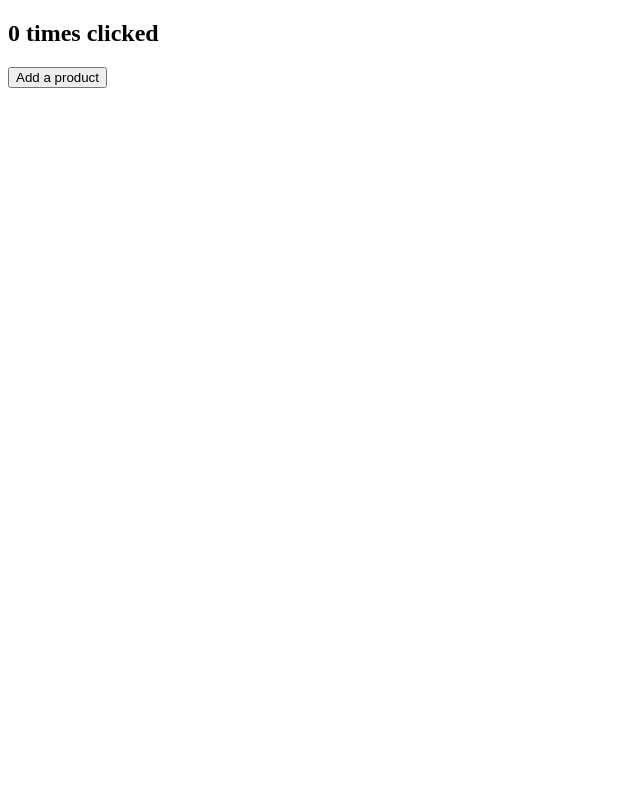
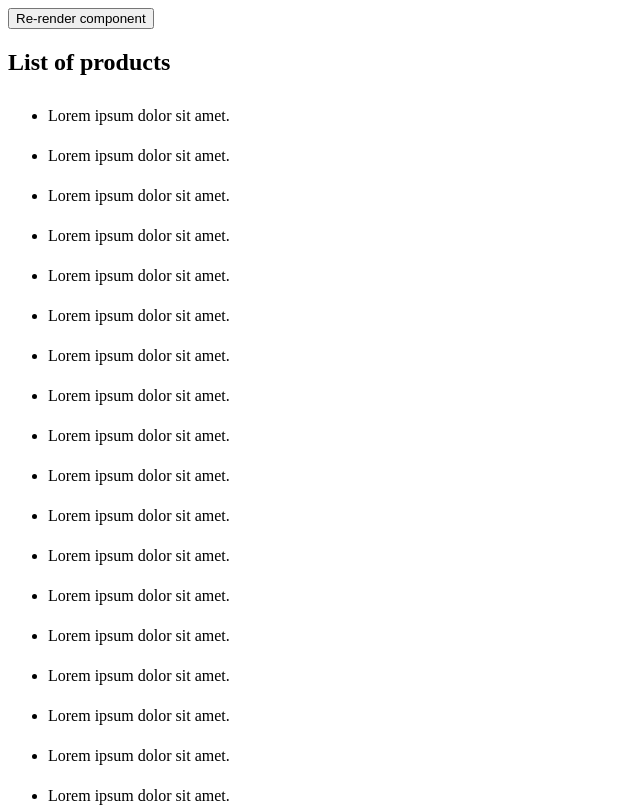
Before and after one commit to Devian4748/learning-react, a React (Create React App) app in the folder react-app/: page / in a window 1280 px wide. Shown: the top 807 px of the page, without its empty margins (0-640 px from the left). Built offline with nearby package versions, Linux system fonts and the light colour scheme.

Commit message:
Add Effect with Clean Up Sample

```diff
--- a/react-app/src/App.js
+++ b/react-app/src/App.js
@@ -46,31 +46,62 @@ import { useEffect, useState } from 'react';
 //   );
 // };
 
-// Products page title
+// Still there?
+//
+// function App() {
+//   const [counter, setCounter] = useState(0);
+
+//   useEffect(() => {
+//     const timeId = setTimeout(() => {
+//       document.title = 'Still There?';
+//     }, 1000);
+
+//     return () => {
+//       clearTimeout(timeId);
+//     };
+//   });
+
+//   return (
+//     <>
+//       <h2>{counter}</h2>
+//       <button onClick={() => setCounter(prevCounter => prevCounter + 1)}>
+//         Add
+//       </button>
+//     </>
+//   );
+// }
+
+// Scroll leak
 //
 function App() {
-  const [products, setProducts] = useState([]);
+  const [random, setRandom] = useState(0);
 
-  const handleInsertionClick = () => {
-    setProducts([...products, { id: products.length }]);
-  };
+  const dummyItems = Array.from({ length: 50 });
 
   useEffect(() => {
-    const productCnt = products.length;
-    if (productCnt === 0) {
-      document.title = 'Add your first product';
-    } else if (productCnt === 1) {
-      document.title = 'You have 1 product';
-    } else {
-      document.title = `You have ${productCnt} product`;
-    }
+    const handleScrollEvent = e => {
+      console.log(window.scrollY);
+    };
+    window.addEventListener('scroll', handleScrollEvent);
+
+    return () => {
+      window.removeEventListener('scroll', handleScrollEvent);
+    };
   });
 
   return (
     <>
-      <h2>{products.length} times clicked</h2>
-      <button onClick={handleInsertionClick}>Add a product</button>
+      <button onClick={() => setRandom(Math.random())}>
+        Re-render component
+      </button>
+      <h2>List of products</h2>
+      <ul style={{ lineHeight: '40px' }}>
+        {dummyItems.map((item, index) => (
+          <li key={index}>Lorem ipsum dolor sit amet.</li>
+        ))}
+      </ul>
     </>
   );
 }
+
 export default App;
```
